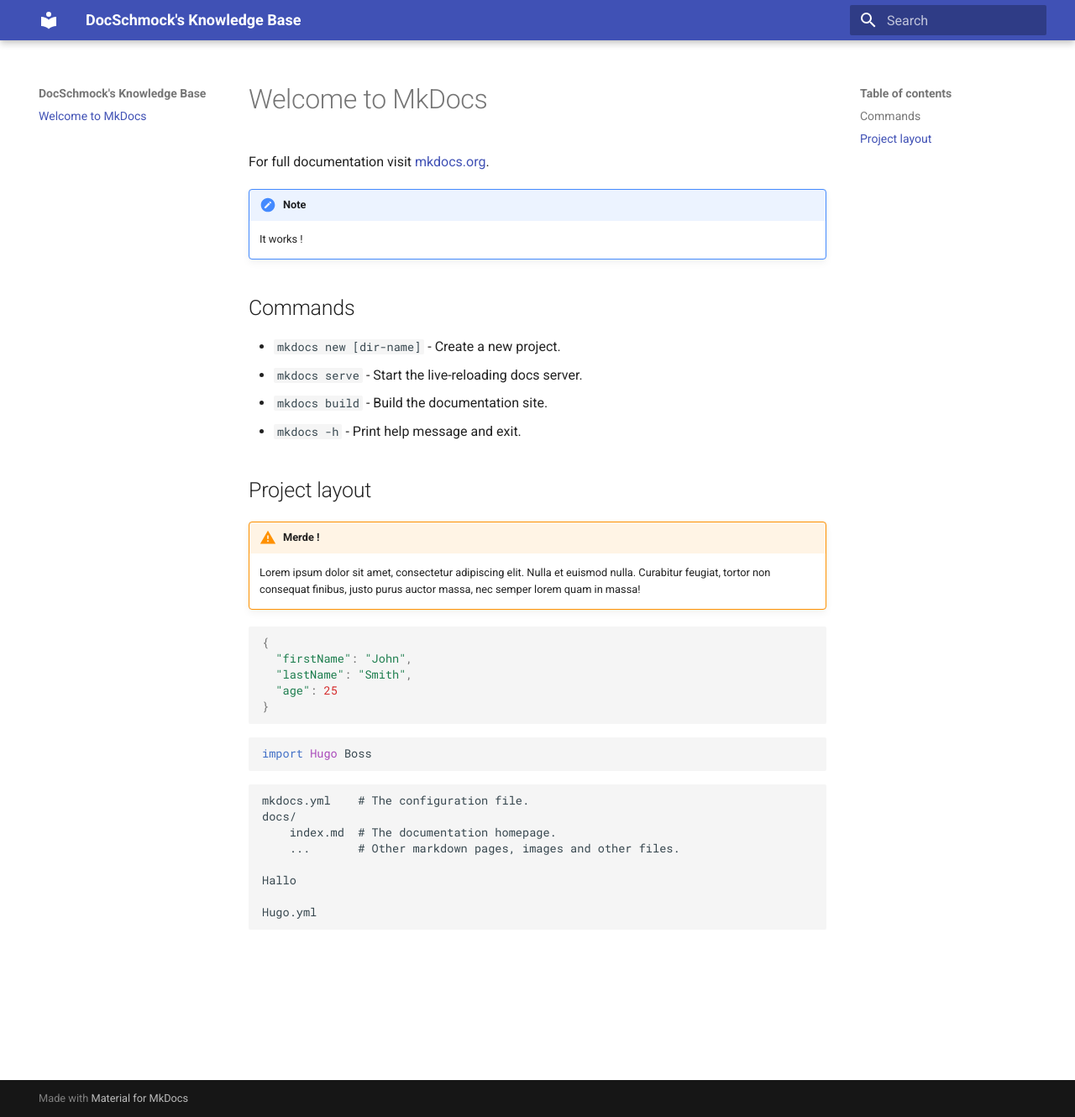
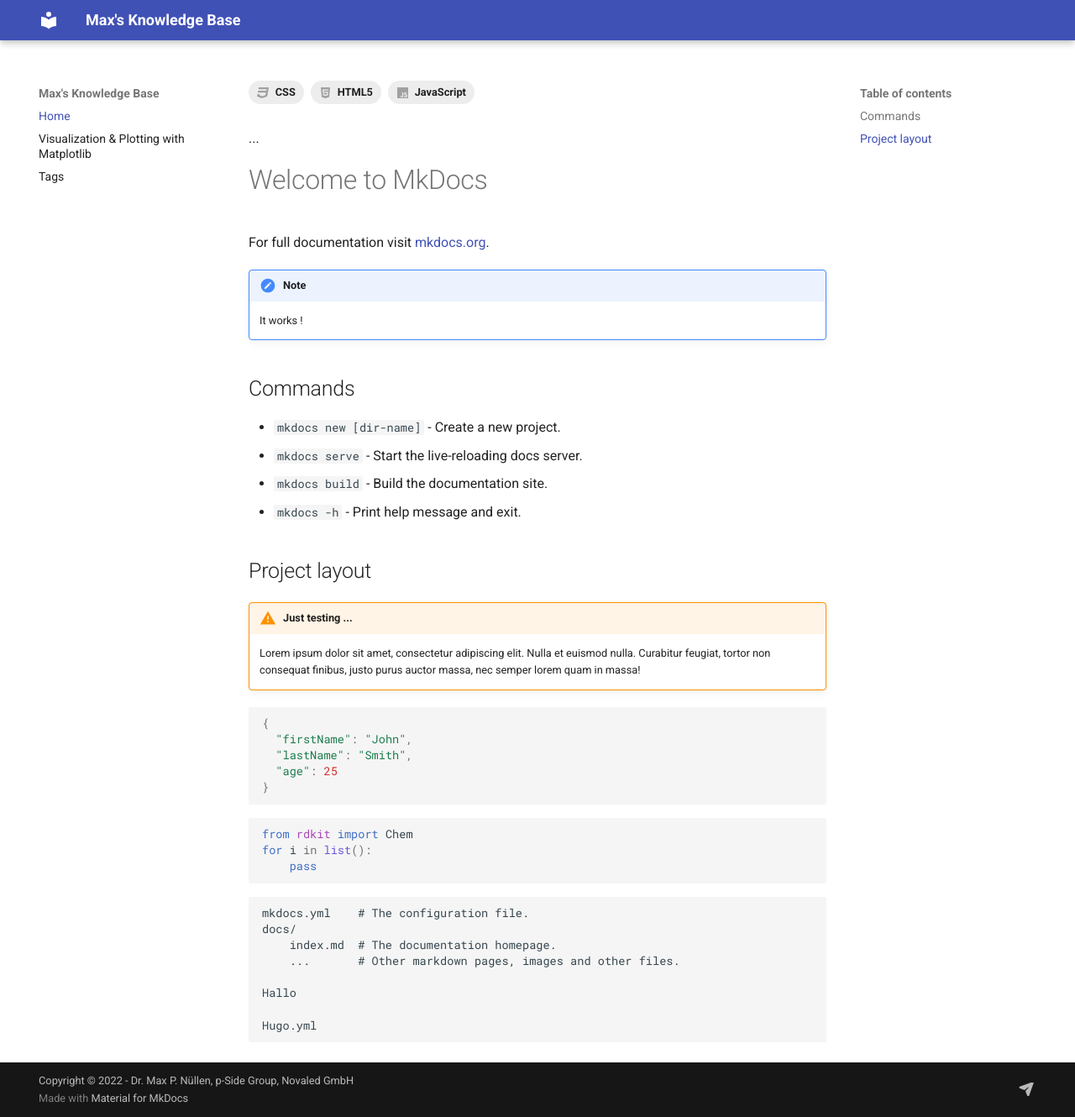
Before and after one commit to DocSchmock/KnowledgeBase, an MkDocs documentation site: the page built from docs/index.md, in a window 1280 px wide and 1330 px high. Shown: the whole window at 84% size. Built offline with MkDocs 1.6.1 and Material for MkDocs 9.7.7, drawn with Linux system fonts in a browser that asks for light colours.

Commit message:
More content

````diff
--- a/docs/index.md
+++ b/docs/index.md
@@ -1,3 +1,12 @@
+---
+tags:
+  - HTML5
+  - JavaScript
+  - CSS
+---
+
+...
+
 # Welcome to MkDocs
 
 For full documentation visit [mkdocs.org][1].
@@ -14,7 +23,7 @@
 
 ## Project layout
 
-!!! warning "Merde !"
+!!! warning "Just testing ..."
 
     Lorem ipsum dolor sit amet, consectetur adipiscing elit. Nulla et euismod
     nulla. Curabitur feugiat, tortor non consequat finibus, justo purus auctor
@@ -30,7 +39,9 @@
 ```
 
 ```python
-import Hugo Boss
+from rdkit import Chem
+for i in list():
+    pass
 ```
 
 
--- a/mkdocs.yml
+++ b/mkdocs.yml
@@ -1,6 +1,21 @@
-site_name: DocSchmock's Knowledge Base
+site_name: Max's Knowledge Base
 theme:
   name: material
+  icon:
+    tag:
+      html: fontawesome/brands/html5
+      js: fontawesome/brands/js
+      css:  fontawesome/brands/css3
+extra:
+  tags:
+    HTML5: html
+    JavaScript: js
+    CSS: css
+
+  social:
+    - icon: fontawesome/solid/paper-plane
+      link: mailto:<max.nuellen@novaled.com>
+
 
 markdown_extensions:
   - pymdownx.highlight:
@@ -10,3 +25,15 @@
   - pymdownx.superfences
   - admonition
   - pymdownx.details
+  - attr_list
+  - pymdownx.emoji:
+      emoji_index: !!python/name:materialx.emoji.twemoji
+      emoji_generator: !!python/name:materialx.emoji.to_svg
+
+  - md_in_html
+
+plugins:
+  - tags:
+      tags_file: tags.md
+
+copyright: Copyright &copy; 2022 - Dr. Max P. Nüllen, p-Side Group, Novaled GmbH
````
Also changed, not shown: docs/matplotlib.md (added, +53 -0 lines), docs/tags.md (added, +5 -0 lines), docs/pics/xh8XA.png (added).
